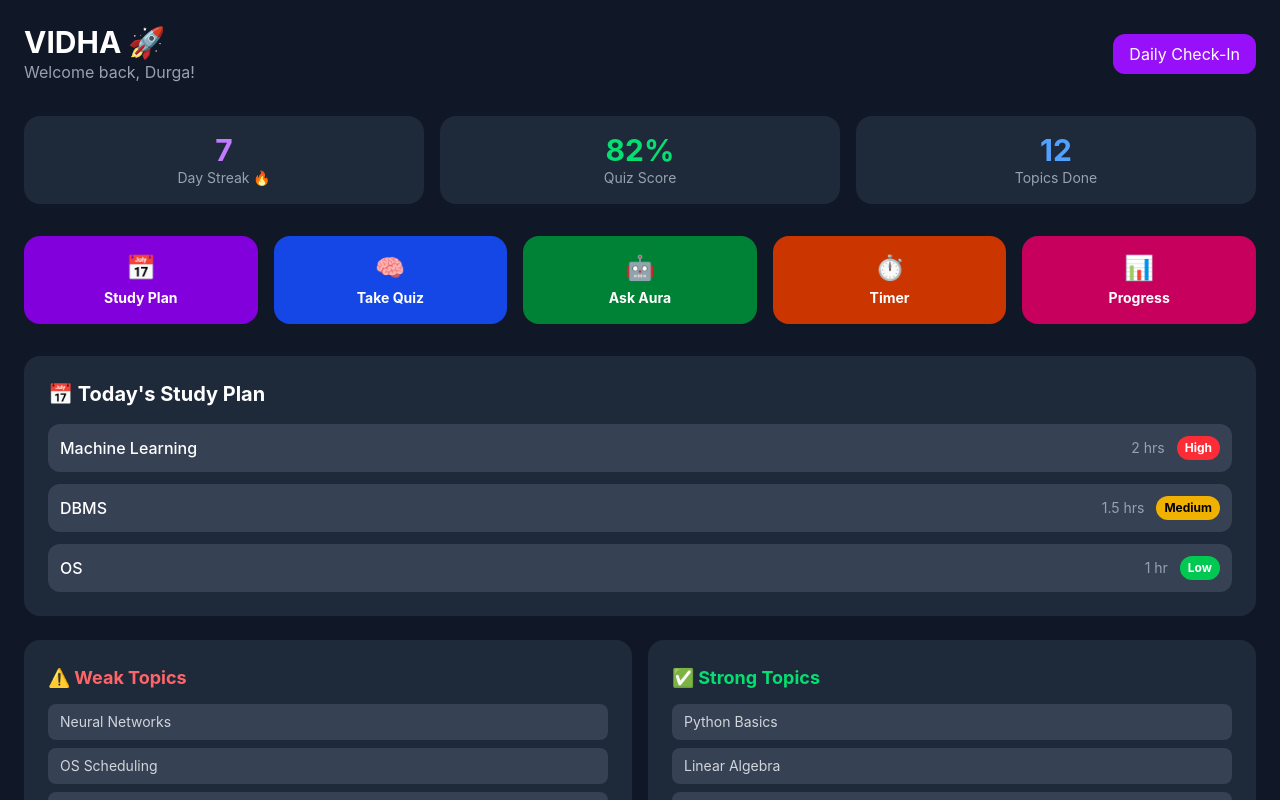
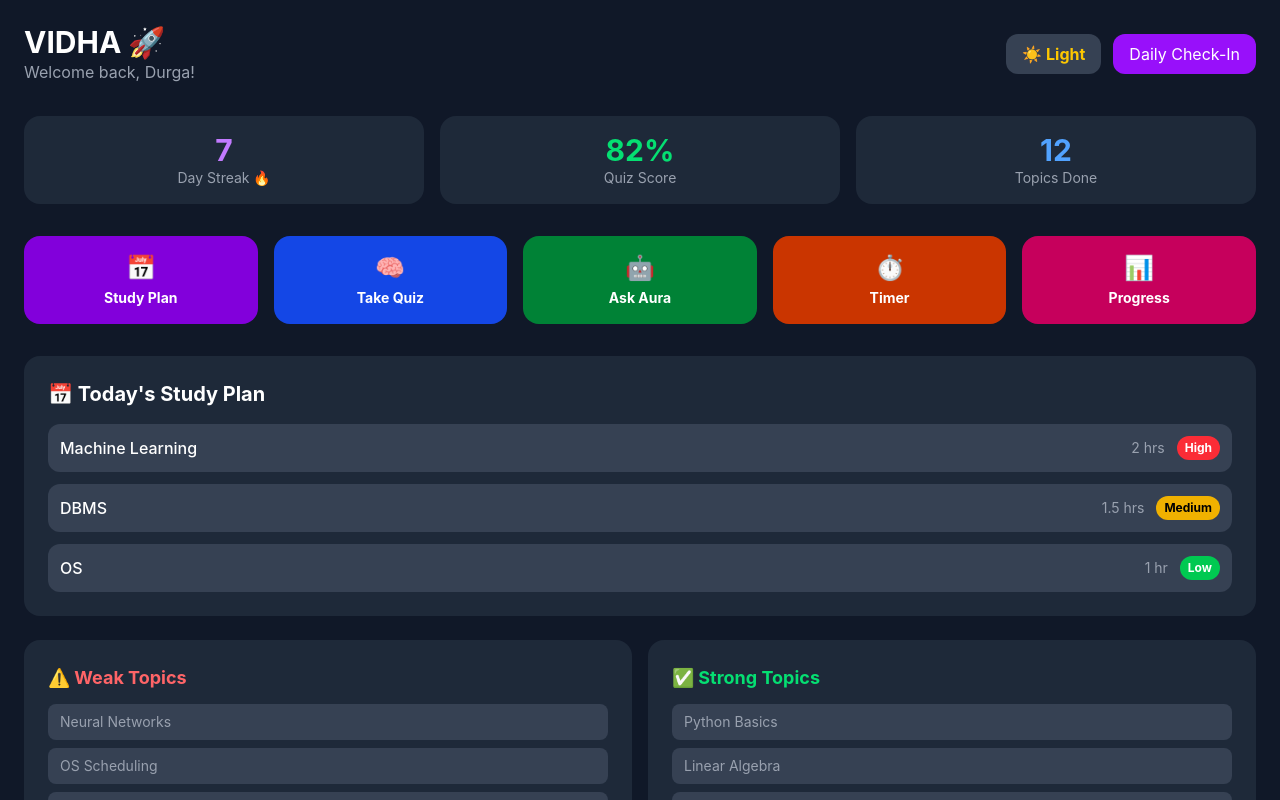
Before and after one commit to durgamahicherla/VIDHA, a React (Vite) app: page /dashboard in a window 1280 px wide. Shown: the top 800 px of the page. Built offline with nearby package versions, Linux system fonts and the light colour scheme.

Commit message:
Day 11: Dark/Light mode toggle added

```diff
--- a/src/Dashboard.jsx
+++ b/src/Dashboard.jsx
@@ -1,7 +1,9 @@
+import { useState } from 'react'
 import { useNavigate } from 'react-router-dom'
 
 function Dashboard() {
   const navigate = useNavigate()
+  const [darkMode, setDarkMode] = useState(true)
 
   const weakTopics = ['Neural Networks', 'OS Scheduling', 'DBMS Joins']
   const strongTopics = ['Python Basics', 'Linear Algebra', 'Git & GitHub']
@@ -12,14 +14,27 @@ function Dashboard() {
     { subject: 'OS', time: '1 hr', priority: 'Low' },
   ]
 
+  const bg = darkMode ? 'bg-gray-900' : 'bg-gray-100'
+  const card = darkMode ? 'bg-gray-800' : 'bg-white'
+  const cardInner = darkMode ? 'bg-gray-700' : 'bg-gray-100'
+  const text = darkMode ? 'text-white' : 'text-gray-900'
+  const subtext = darkMode ? 'text-gray-400' : 'text-gray-500'
+
   return (
-    <div className="min-h-screen bg-gray-900 p-6">
+    <div className={`min-h-screen ${bg} p-6`}>
 
       <div className="flex justify-between items-center mb-8">
         <div>
-          <h1 className="text-3xl font-bold text-white">VIDHA 🚀</h1>
-          <p className="text-gray-400">Welcome back, Durga!</p>
+          <h1 className={`text-3xl font-bold ${text}`}>VIDHA 🚀</h1>
+          <p className={subtext}>Welcome back, Durga!</p>
         </div>
+        <div className="flex gap-3">
+          <button
+            onClick={() => setDarkMode(!darkMode)}
+            className={`px-4 py-2 rounded-xl font-bold ${darkMode ? 'bg-gray-700 text-yellow-400' : 'bg-gray-200 text-gray-700'}`}
+          >
+            {darkMode ? '☀️ Light' : '🌙 Dark'}
+          </button>
           <button
             onClick={() => navigate('/mood')}
             className="bg-purple-600 hover:bg-purple-700 text-white px-4 py-2 rounded-xl"
@@ -27,19 +42,20 @@ function Dashboard() {
             Daily Check-In
           </button>
         </div>
+      </div>
 
       <div className="grid grid-cols-3 gap-4 mb-8">
-        <div className="bg-gray-800 p-4 rounded-2xl text-center">
+        <div className={`${card} p-4 rounded-2xl text-center`}>
           <p className="text-3xl font-bold text-purple-400">7</p>
-          <p className="text-gray-400 text-sm">Day Streak 🔥</p>
+          <p className={`${subtext} text-sm`}>Day Streak 🔥</p>
         </div>
-        <div className="bg-gray-800 p-4 rounded-2xl text-center">
+        <div className={`${card} p-4 rounded-2xl text-center`}>
           <p className="text-3xl font-bold text-green-400">82%</p>
-          <p className="text-gray-400 text-sm">Quiz Score</p>
+          <p className={`${subtext} text-sm`}>Quiz Score</p>
         </div>
-        <div className="bg-gray-800 p-4 rounded-2xl text-center">
+        <div className={`${card} p-4 rounded-2xl text-center`}>
           <p className="text-3xl font-bold text-blue-400">12</p>
-          <p className="text-gray-400 text-sm">Topics Done</p>
+          <p className={`${subtext} text-sm`}>Topics Done</p>
         </div>
       </div>
 
@@ -81,14 +97,14 @@ function Dashboard() {
         </button>
       </div>
 
-      <div className="bg-gray-800 p-6 rounded-2xl mb-6">
-        <h2 className="text-xl font-bold text-white mb-4">📅 Today's Study Plan</h2>
+      <div className={`${card} p-6 rounded-2xl mb-6`}>
+        <h2 className={`text-xl font-bold ${text} mb-4`}>📅 Today's Study Plan</h2>
         <div className="space-y-3">
           {studyPlan.map((item, index) => (
-            <div key={index} className="flex justify-between items-center bg-gray-700 p-3 rounded-xl">
-              <span className="text-white font-medium">{item.subject}</span>
+            <div key={index} className={`flex justify-between items-center ${cardInner} p-3 rounded-xl`}>
+              <span className={`${text} font-medium`}>{item.subject}</span>
               <div className="flex gap-3 items-center">
-                <span className="text-gray-400 text-sm">{item.time}</span>
+                <span className={`${subtext} text-sm`}>{item.time}</span>
                 <span className={`text-xs px-2 py-1 rounded-full font-bold ${
                   item.priority === 'High' ? 'bg-red-500 text-white' :
                   item.priority === 'Medium' ? 'bg-yellow-500 text-black' :
@@ -103,21 +119,21 @@ function Dashboard() {
       </div>
 
       <div className="grid grid-cols-2 gap-4 mb-6">
-        <div className="bg-gray-800 p-6 rounded-2xl">
+        <div className={`${card} p-6 rounded-2xl`}>
           <h2 className="text-lg font-bold text-red-400 mb-3">⚠️ Weak Topics</h2>
           <div className="space-y-2">
             {weakTopics.map((topic, index) => (
-              <div key={index} className="bg-gray-700 px-3 py-2 rounded-lg text-gray-300 text-sm">
+              <div key={index} className={`${cardInner} px-3 py-2 rounded-lg ${subtext} text-sm`}>
                 {topic}
               </div>
             ))}
           </div>
         </div>
-        <div className="bg-gray-800 p-6 rounded-2xl">
+        <div className={`${card} p-6 rounded-2xl`}>
           <h2 className="text-lg font-bold text-green-400 mb-3">✅ Strong Topics</h2>
           <div className="space-y-2">
             {strongTopics.map((topic, index) => (
-              <div key={index} className="bg-gray-700 px-3 py-2 rounded-lg text-gray-300 text-sm">
+              <div key={index} className={`${cardInner} px-3 py-2 rounded-lg ${subtext} text-sm`}>
                 {topic}
               </div>
             ))}
```
Lines whose indentation alone changed are shown as unchanged.
